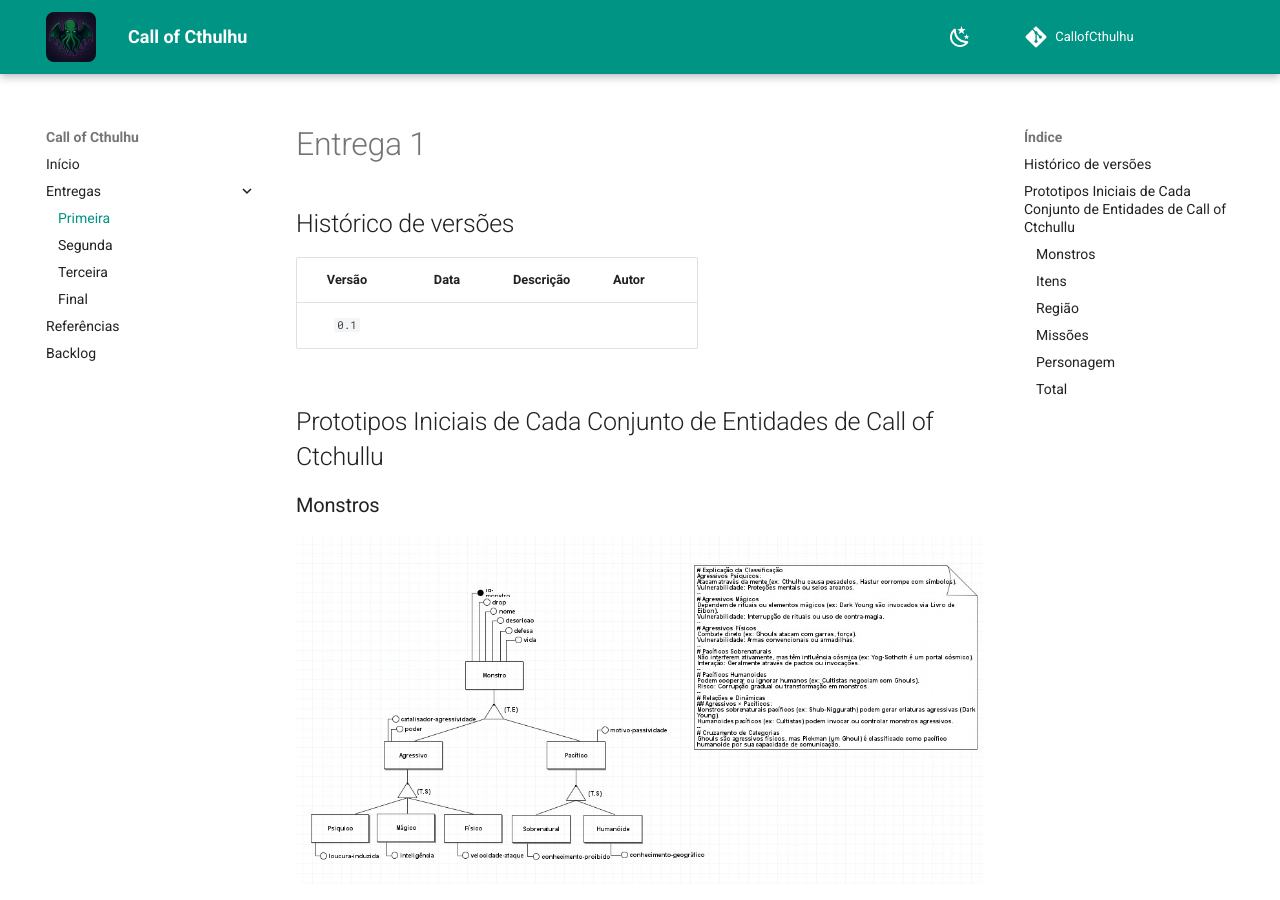
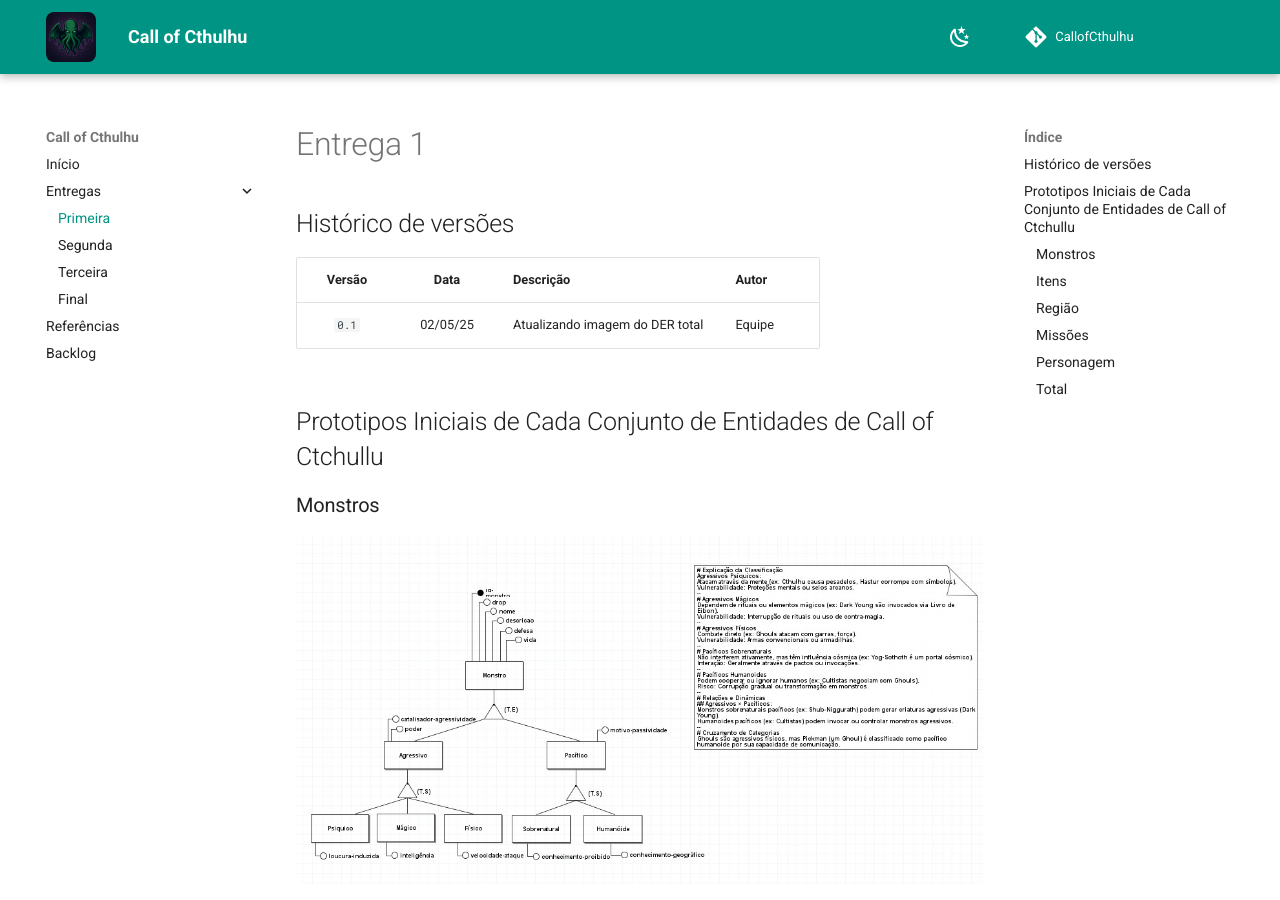
Before and after one commit to SBD1/2025.1-CallOfCthulhu, an MkDocs documentation site: the page built from docs/entregas/entrega1.md, in a window 1280 px wide and 900 px high. Built offline with MkDocs 1.6.1 and Material for MkDocs 9.7.7, drawn with Linux system fonts in a browser that asks for light colours; comment, search, counter and statistics services are not loaded.

Commit message:
Atualizando DER total

```diff
--- a/docs/entregas/entrega1.md
+++ b/docs/entregas/entrega1.md
@@ -4,7 +4,7 @@
 
 | Versão |    Data    | Descrição               | Autor                                                                                                                 |
 | :----: | :--------: | ----------------------- | --------------------------------------------------------------------------------------------------------------------- |
-| `0.1`  |  |  |                                                                     |
+| `0.1`  | 02/05/25 |  Atualizando imagem do DER total  |        Equipe                |
 
 
 ## Prototipos Iniciais de Cada Conjunto de Entidades de Call of Ctchullu
```
Also changed, not shown: docs/assets/DER_Total.png, 1 other file.
